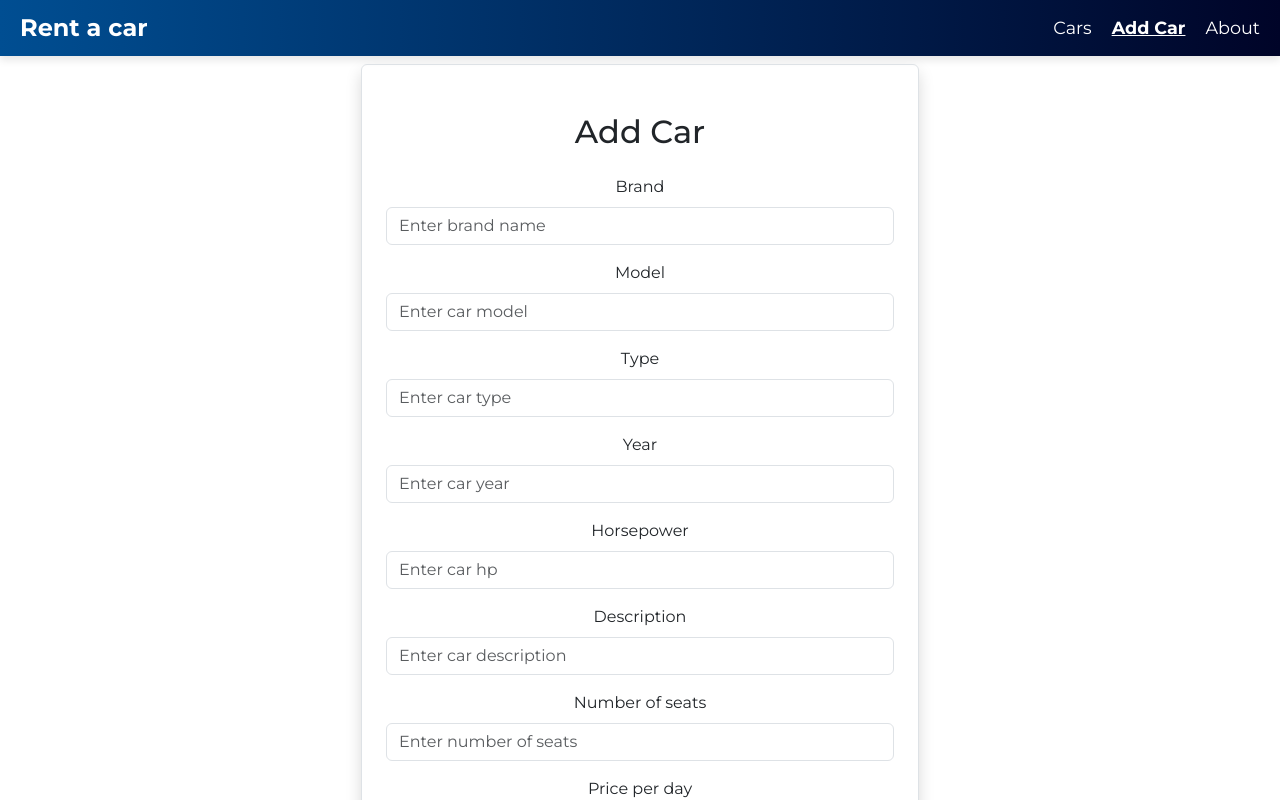
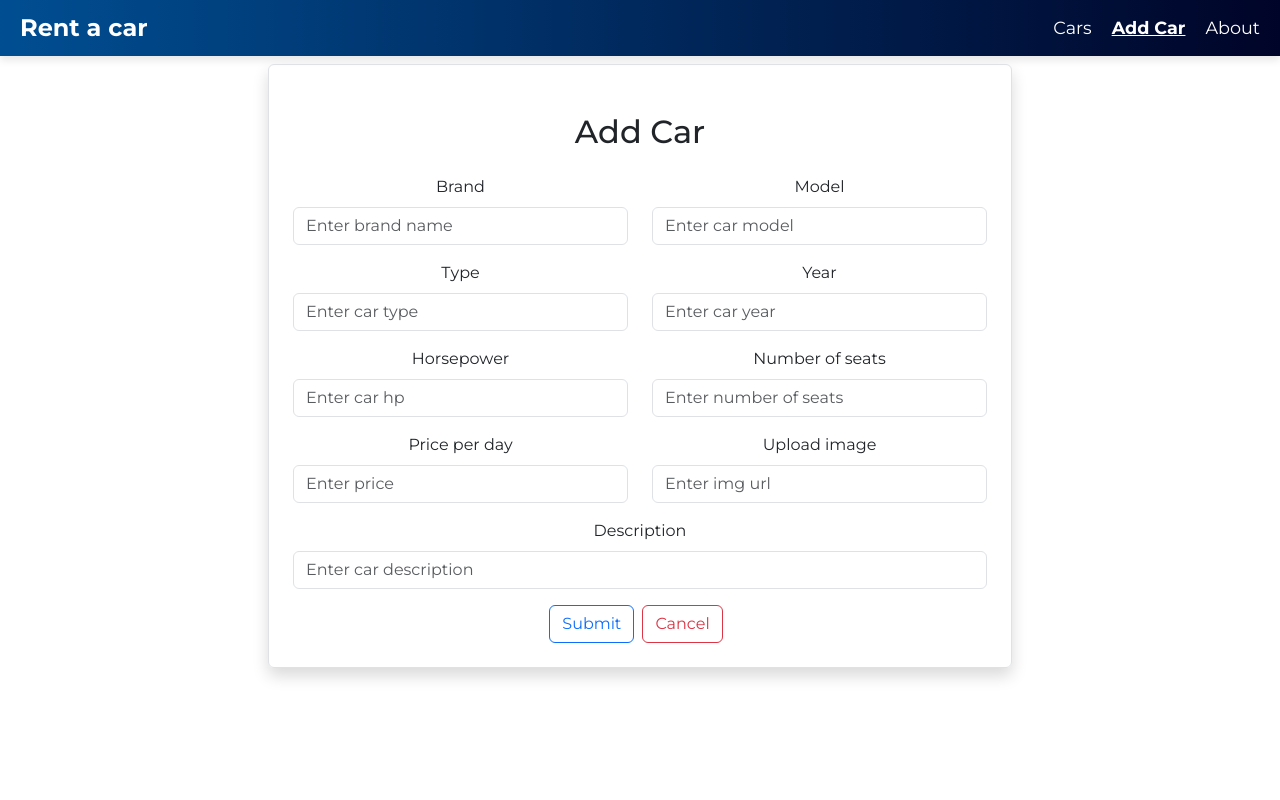
Before and after one commit to as-dev1/rentacar_frontend, a React (Vite) app: page /addcar in a window 1280 px wide. Shown: the top 800 px of the page. Built offline with nearby package versions, Linux system fonts and the light colour scheme.

Commit message:
add delete functionality and change look of add car on desktop

```diff
--- a/src/pages/car detail/AddCar.jsx
+++ b/src/pages/car detail/AddCar.jsx
@@ -31,11 +31,12 @@ const AddCar = () => {
 
   return (
     <div className="container">
-      <div className="col-md-6 offset-md-3 border rounded p-4 mt-2 shadow text-center">
+      <div className="col-md-8 offset-md-2 border rounded p-4 mt-2 shadow text-center">
         <h2 className="text-center m-4">Add Car</h2>
 
         <form onSubmit={(e) => onSubmit(e)}>
-          <div className="mb-3">
+          <div className="row">
+            <div className="col-md-6 mb-3">
               <label htmlFor="Brand" className="form-label">
                 Brand
               </label>
@@ -48,7 +49,7 @@ const AddCar = () => {
                 onChange={(e) => onInputChange(e)}
               />
             </div>
-          <div className="mb-3">
+            <div className="col-md-6 mb-3">
               <label htmlFor="Model" className="form-label">
                 Model
               </label>
@@ -61,7 +62,9 @@ const AddCar = () => {
                 onChange={(e) => onInputChange(e)}
               />
             </div>
-          <div className="mb-3">
+          </div>
+          <div className="row">
+            <div className="col-md-6 mb-3">
               <label htmlFor="Type" className="form-label">
                 Type
               </label>
@@ -74,7 +77,7 @@ const AddCar = () => {
                 onChange={(e) => onInputChange(e)}
               />
             </div>
-          <div className="mb-3">
+            <div className="col-md-6 mb-3">
               <label htmlFor="Year" className="form-label">
                 Year
               </label>
@@ -87,7 +90,9 @@ const AddCar = () => {
                 onChange={(e) => onInputChange(e)}
               />
             </div>
-          <div className="mb-3">
+          </div>
+          <div className="row">
+            <div className="col-md-6 mb-3">
               <label htmlFor="Hp" className="form-label">
                 Horsepower
               </label>
@@ -100,20 +105,7 @@ const AddCar = () => {
                 onChange={(e) => onInputChange(e)}
               />
             </div>
-          <div className="mb-3">
-            <label htmlFor="Description" className="form-label">
-              Description
-            </label>
-            <input
-              type="text"
-              className="form-control"
-              placeholder="Enter car description"
-              name="description"
-              value={description}
-              onChange={(e) => onInputChange(e)}
-            />
-          </div>
-          <div className="mb-3">
+            <div className="col-md-6 mb-3">
               <label htmlFor="number_of_seats" className="form-label">
                 Number of seats
               </label>
@@ -126,7 +118,9 @@ const AddCar = () => {
                 onChange={(e) => onInputChange(e)}
               />
             </div>
-          <div className="mb-3">
+          </div>
+          <div className="row">
+            <div className="col-md-6 mb-3">
               <label htmlFor="price_per_day" className="form-label">
                 Price per day
               </label>
@@ -139,7 +133,7 @@ const AddCar = () => {
                 onChange={(e) => onInputChange(e)}
               />
             </div>
-          <div className="mb-3">
+            <div className="col-md-6 mb-3">
               <label htmlFor="img_path" className="form-label">
                 Upload image
               </label>
@@ -149,6 +143,20 @@ const AddCar = () => {
                 placeholder="Enter img url"
                 name="img_path"
                 value={img_path}
+                onChange={(e) => onInputChange(e)}
+              />
+            </div>
+          </div>
+          <div className="mb-3">
+            <label htmlFor="Description" className="form-label">
+              Description
+            </label>
+            <input
+              type="text"
+              className="form-control"
+              placeholder="Enter car description"
+              name="description"
+              value={description}
               onChange={(e) => onInputChange(e)}
             />
           </div>
--- a/src/pages/car detail/CarDetail.jsx
+++ b/src/pages/car detail/CarDetail.jsx
@@ -1,12 +1,13 @@
 import axios from "axios";
 import React, { useEffect, useState } from "react";
-import { useParams, Link, NavLink, Outlet } from "react-router-dom";
+import { useParams, Link, NavLink, Outlet, useNavigate } from "react-router-dom";
 import { FontAwesomeIcon } from '@fortawesome/react-fontawesome';
 import { faArrowLeftLong } from "@fortawesome/free-solid-svg-icons";
 
 const CarDetail = () => {
   const [car, setCar] = useState(null);
   const { id } = useParams();
+  let navigate = useNavigate();
 
   const active = {
     textDecoration: "underline",
@@ -21,6 +22,11 @@ const CarDetail = () => {
     const result = await axios.get(`http://localhost:8080/api/car/${id}`);
     setCar(result.data);
   };
+
+  const deleteCar = async () => {
+    await axios.delete(`http://localhost:8080/api/car/${id}`)
+    navigate("/cars")
+  }
 
   return (
     <div className="car-detail-wrapper">
@@ -42,6 +48,12 @@ const CarDetail = () => {
                 <li><strong>Seats:</strong> {car.number_of_seats}</li>
                 <li><strong>Price:</strong> ${car.price_per_day}/day</li>
               </ul>
+              <button
+                    className="btn btn-danger"
+                    onClick={() => deleteCar(car.id)}
+                  >
+                    Delete
+              </button>
             </div>
           </div>
 
```
Lines whose indentation alone changed are shown as unchanged.
